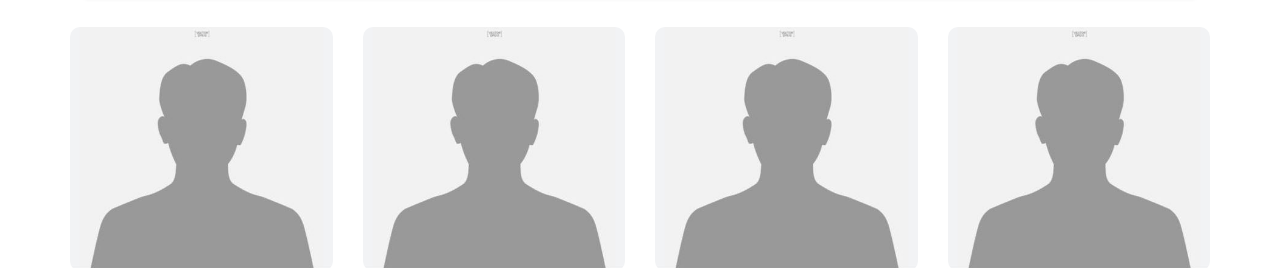
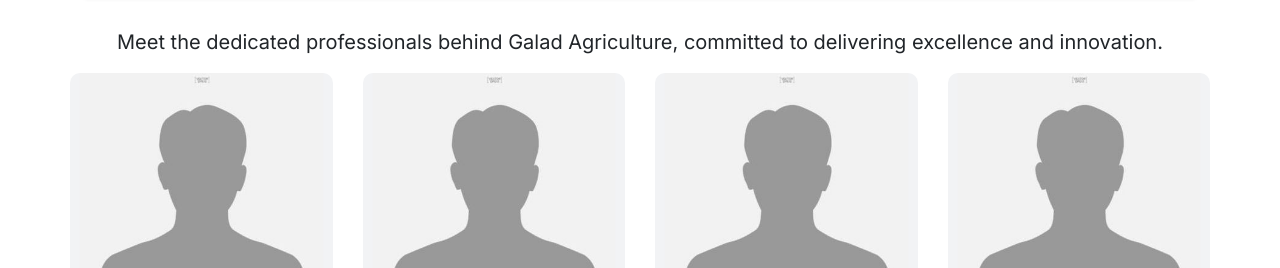
Before and after one commit to katarighe/galad-agricultural, a website: page team.html in a window 1280 px wide. Shown: the part 281-549 px from the top of the page. Drawn offline with nearby package versions, Linux system fonts and the light colour scheme.

Commit message:
Add the slogans

```diff
--- a/team.html
+++ b/team.html
@@ -82,6 +82,8 @@
 
     <div class="container animated-header">
       <h1 class="team-title text-center shadow-sm py-5">Meet Our Team</h1>
+      </header>
+      <p class="lead animated-header text-center">Meet the dedicated professionals behind Galad Agriculture, committed to delivering excellence and innovation.</p>
       <div class="row">
         <div class="card-deck">
           <div class="card">
```
